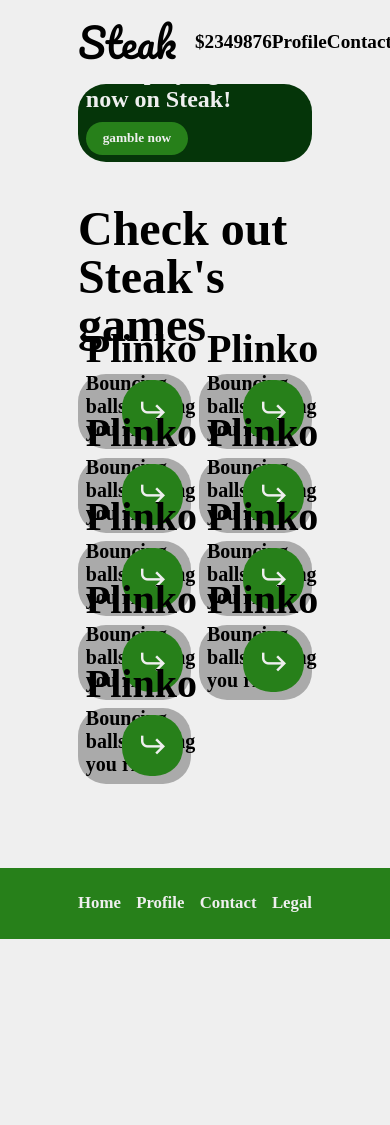
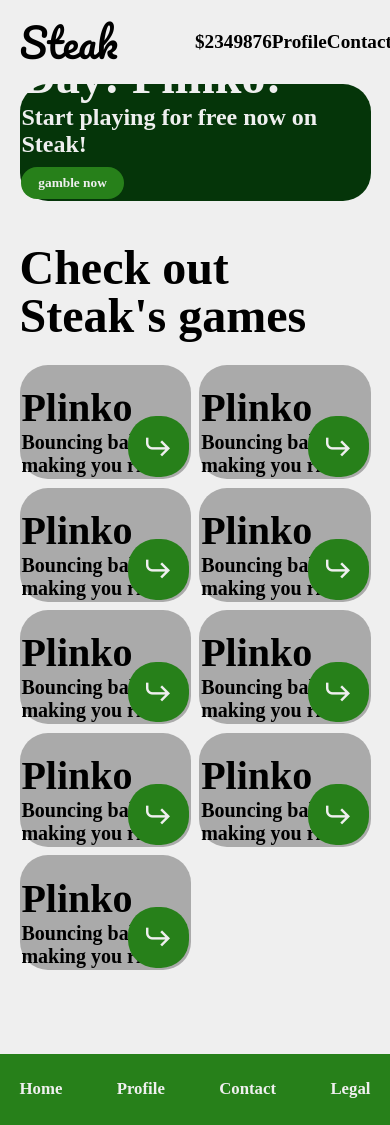
Before and after one commit to czett/steak, a Flask app: page / in a window 390 px wide. Before the commit the page ends 939 px from the top, so only its background shows below. Run offline with Flask 3, Linux system fonts and the light colour scheme; some web fonts are replaced.

Commit message:
media query fix

```diff
--- a/static/base.css
+++ b/static/base.css
@@ -308,7 +308,7 @@
     background-color: var(--pr);
 }
 
-media (width < 1500px){
+@media (width < 1500px){
     :root{
         --rlpad: 5vw;
     }
```
